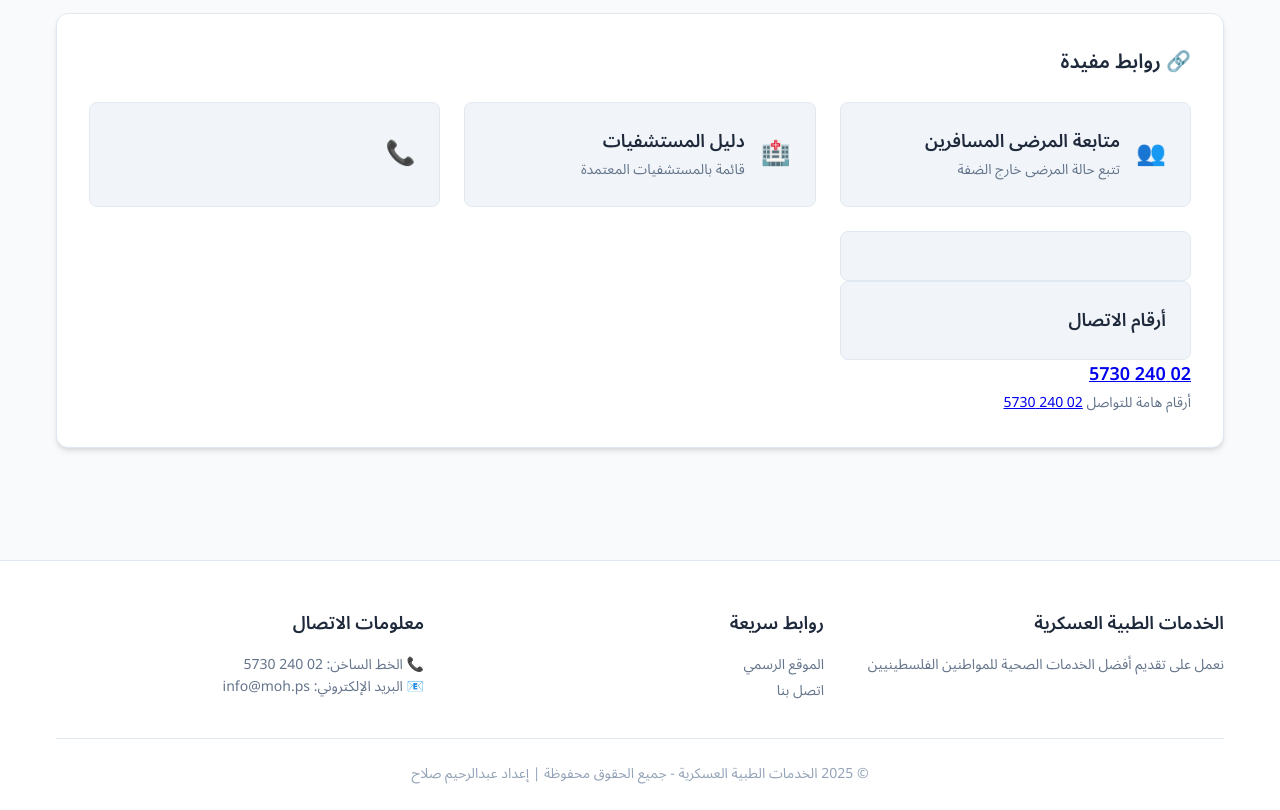
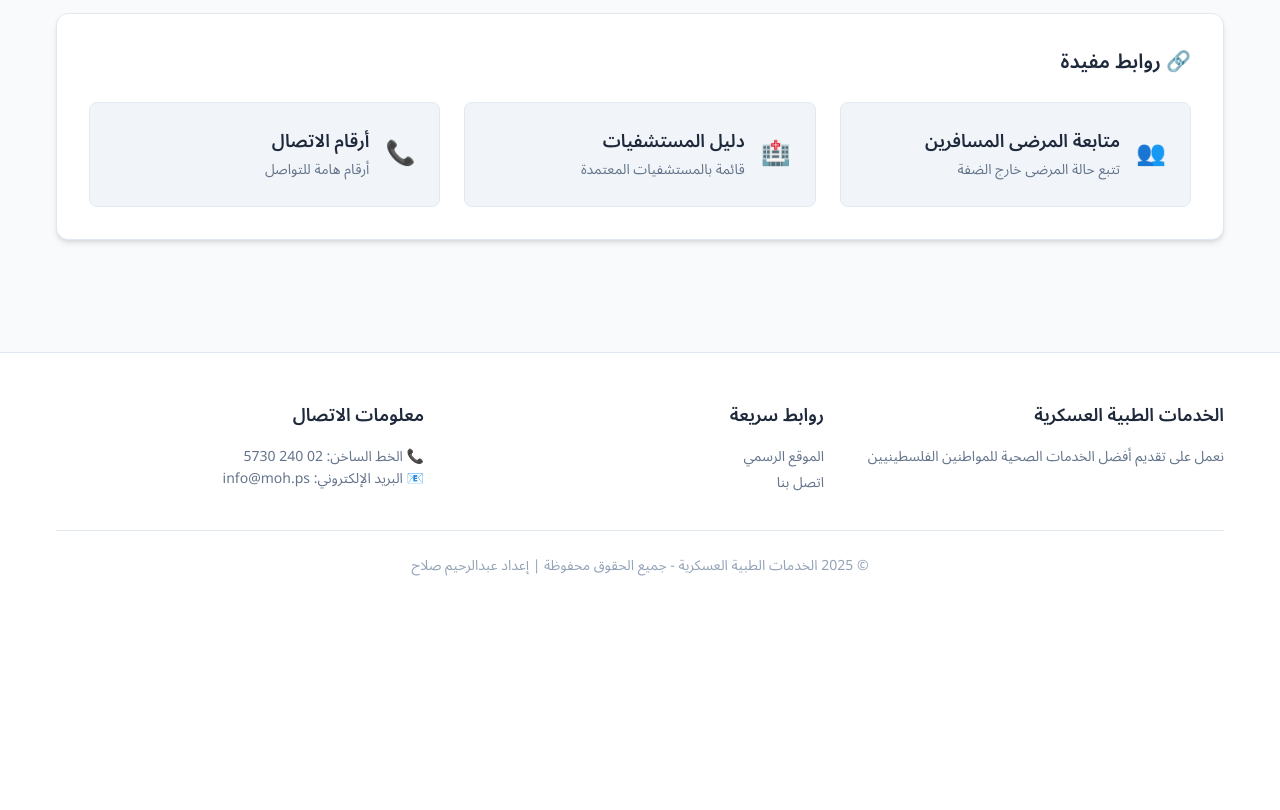
Before and after one commit to AbdalrheemHasanSalah/WestBankHealth, a Python web app: template templates/index.html in a window 1280 px wide. Shown: the part 3538-4348 px from the top of the page. After the commit the page ends 4114 px from the top, so only its background shows below. Run offline with Jinja, Linux system fonts and the light colour scheme; the template is opened without the code that fills it, so the values that code supplies are empty.

Commit message:
Update index.html

```diff
--- a/templates/index.html
+++ b/templates/index.html
@@ -477,11 +477,9 @@
                                     <div class="link-content">
                                         <div class="link-title">
                                             أرقام الاتصال
-                                                 <a href="tel:02 240 5730">02 240 5730</a>
                                         </div>
                                         <div class="link-description">
                                             أرقام هامة للتواصل
-                                                <a href="tel:02 240 5730">02 240 5730</a>
 
                                         </div>
                                     </div>
```
